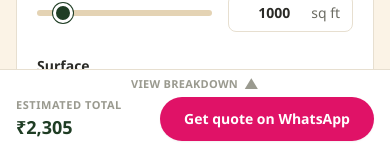
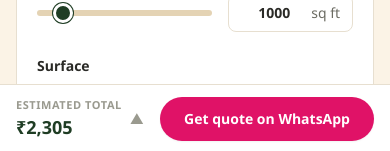
Before and after one commit to ManikandanGradientEYE/paintmate, a Next.js app: page / in a window 390 px wide. Shown: the part 691-842 px from the top of the page. Built offline with nearby package versions, Linux system fonts and the light colour scheme; no server answers; the database is empty.

Commit message:
Simplify mobile estimate toggle to an icon beside the total
Drops the "VIEW/HIDE BREAKDOWN" label and moves the expand/collapse
chevron next to the total value itself, per feedback.

```diff
--- a/components/estimate/StickyBar.tsx
+++ b/components/estimate/StickyBar.tsx
@@ -28,24 +28,15 @@ export default function StickyBar() {
       )}
 
       <div className="relative z-40 border-t border-line bg-white">
+        <div className="mx-auto flex max-w-3xl items-center justify-between gap-4 px-4 py-3 md:px-6">
           <button
             type="button"
             onClick={() => setExpanded((v) => !v)}
             aria-expanded={expanded}
-          className="flex w-full items-center justify-center gap-1.5 pt-1.5 text-[11px] font-bold tracking-wide text-ink-faint"
+            aria-label={expanded ? "Hide estimate breakdown" : "View estimate breakdown"}
+            className="flex items-center gap-2"
           >
-          {expanded ? "HIDE BREAKDOWN" : "VIEW BREAKDOWN"}
-          <span
-            className={`inline-block text-sm leading-none transition-transform ${
-              expanded ? "rotate-180" : ""
-            }`}
-          >
-            ▲
-          </span>
-        </button>
-
-        <div className="mx-auto flex max-w-3xl items-center justify-between gap-4 px-4 pb-3 pt-1 md:px-6">
-          <div>
+            <div className="text-left">
               <p className="text-[11px] font-bold tracking-wider text-ink-faint">
                 ESTIMATED TOTAL
               </p>
@@ -53,6 +44,14 @@ export default function StickyBar() {
                 {formatINR(estimate.total)}
               </p>
             </div>
+            <span
+              className={`text-sm text-ink-faint transition-transform ${
+                expanded ? "rotate-180" : ""
+              }`}
+            >
+              ▲
+            </span>
+          </button>
           <a
             href="#contact"
             onClick={() => setExpanded(false)}
```
Lines whose indentation alone changed are shown as unchanged.
